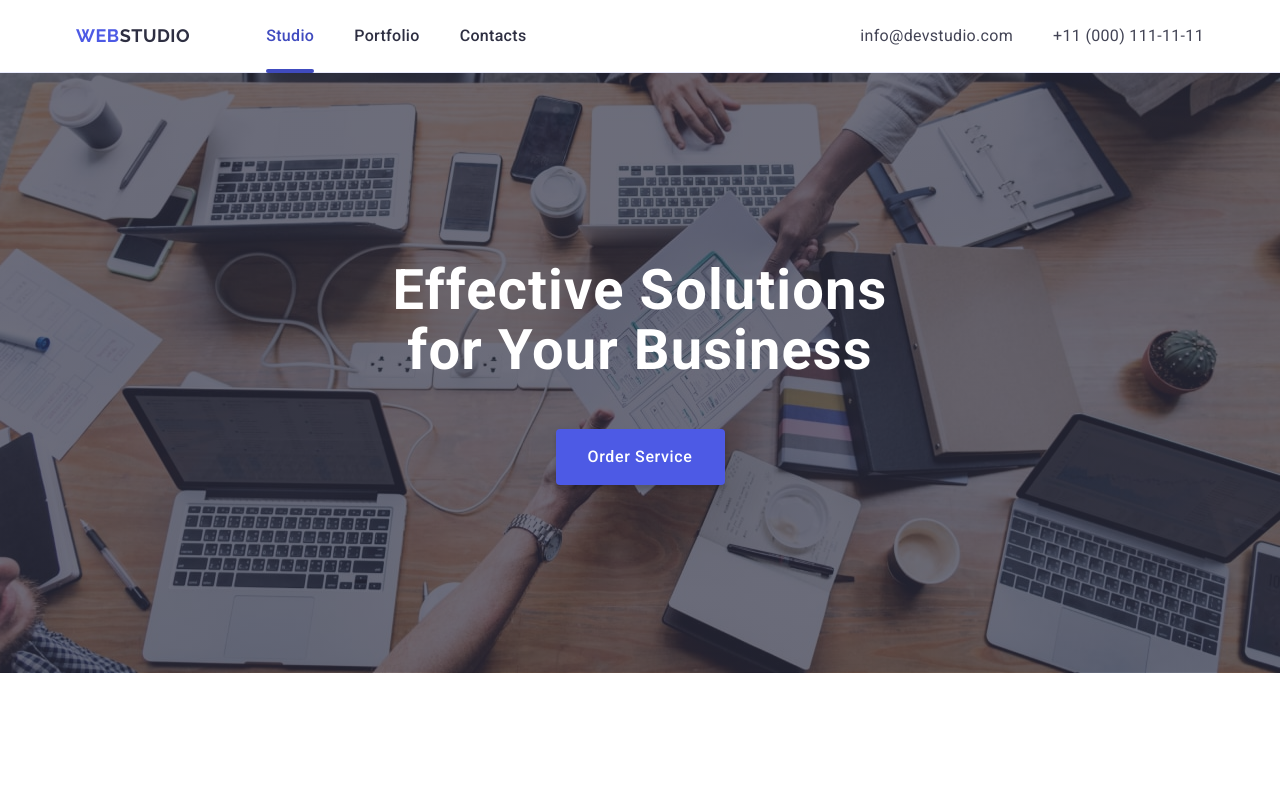
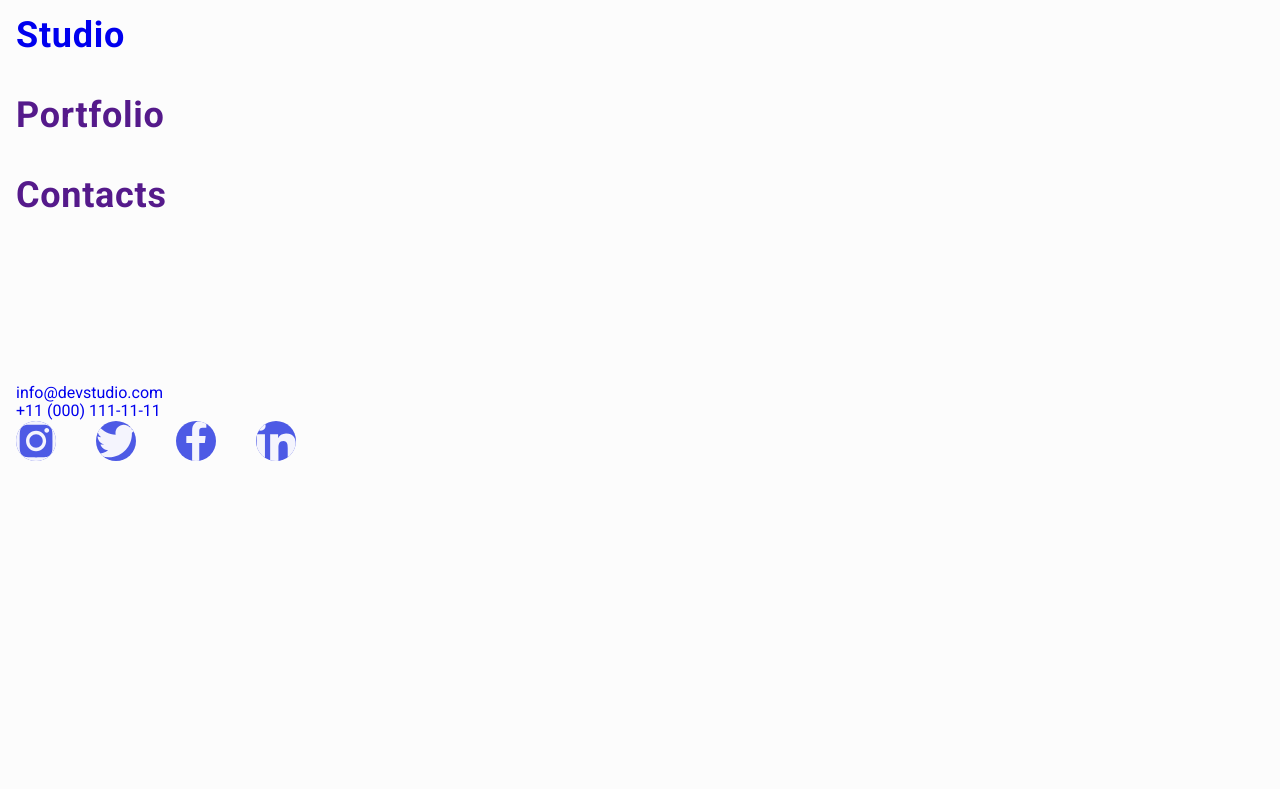
Before and after one commit to Iryna2512/goit-markup-hw-06, a plain HTML site: page index.html in a window 1280 px wide. Shown: the top 789 px of the page. Drawn offline with nearby package versions, Linux system fonts and the light colour scheme.

Commit message:
mob-menu

```diff
--- a/css/styles.css
+++ b/css/styles.css
@@ -138,8 +138,86 @@ img {
     border: none;
 }
 
+/*=============================*/
+/*============mob-menu===========*/
 
-/*=============================*/
+.menu-mob {
+    width: 100vw;
+    height: 100vh;
+    position: fixed;
+    top: 0;
+    left: 0;
+    background-color: #FCFCFC;
+    padding: 16px 24px 24px 16px;
+}
+
+.open-menu-info {
+    display: block;
+    background-color: transparent;
+    border: 50%;
+    border-radius: 4px;
+    width: 24px;
+    height: 24px;
+    margin-left: auto;
+    margin-bottom: 24px;
+}
+
+.mobil-nav {
+    margin-bottom: 168px;
+}
+
+.menu-mob-list {}
+
+.menu-mob-item {
+    font-weight: 700;
+    font-size: 36px;
+    line-height: 111%;
+    letter-spacing: 0.02em;
+    text-transform: capitalize;
+    color: #2E2F42;
+}
+
+.menu-mob-item:not(:last-child) {
+    margin-bottom: 40px;
+}
+
+.menu-mob-link {}
+
+.menu-mob-info {}
+
+.mob-info-item {}
+
+.mob-info-link {}
+
+.mob-social-icon {
+    display: flex;
+    gap: 40px;
+
+}
+
+.mob-social-list {
+    width: 40px;
+    height: 40px;
+    border-radius: 50%;
+    border-color: #4D5AE5;
+}
+
+.link-mob-icon {
+    /*width: 40px;
+    height: 40px;
+    border-radius: 50%;
+    border-color: #4D5AE5;*/
+}
+
+.mob-icon {
+    fill: #F4F4FD;
+    width: 100%;
+    height: 100%;
+    border-radius: 50%;
+    background-color: #4D5AE5;
+}
+
+/*================================*/
 
 /*===========banner=============*/
 .section-banner {
@@ -1233,10 +1311,12 @@ img {
 
     .footer-form-container {
         margin-left: auto;
+        /*text-align: left;*/
     }
 
 
     .footer-form-text {
+        padding: 0;
         font-weight: 500;
     }
 
--- a/index.html
+++ b/index.html
@@ -48,6 +48,65 @@
                     <use href="./images/icons.svg#icon-heroicons-solid_menu"></use>
                 </svg>
             </button>
+        </div>
+        <div class="menu-mob">
+            <button type="button" class="open-menu-info">
+                <svg width="8" height="8">
+                    <use href="./images/icons.svg#icon-close"></use>
+                </svg>
+            </button>
+            <nav class="mobil-nav">
+                <ul class="menu-mob-list">
+                    <li class="menu-mob-item">
+                        <a class="menu-mob-link" target="_blank" href="./index.html">Studio</a>
+                    </li>
+                    <li class="menu-mob-item">
+                        <a class="menu-mob-link" target="_blank" href="">Portfolio</a>
+                    </li>
+                    <li class="menu-mob-item">
+                        <a class="menu-mob-link" target="_blank" href="">Contacts</a>
+                    </li>
+                </ul>
+            </nav>
+            <ul class="menu-mob-info">
+                <li class="mob-info-item">
+                    <a class="mob-info-link" href="mailto:info@devstudio.com">info@devstudio.com</a>
+                </li>
+                <li class="mob-info-item">
+                    <a class="mob-info-link" href="tel:+110001111111">+11 (000) 111-11-11</a>
+                </li>
+            </ul>
+            <ul class="mob-social-icon">
+                <li class="mob-social-list">
+                    <a href="https://www.instagram.com/" target="_blank" class="link-mob-icon">
+                        <svg class="mob-icon" width="24" height="24">
+                            <use href="./images/icons.svg#icon-instagram">
+                            </use>
+                        </svg>
+                    </a>
+                </li>
+                <li class="mob-social-list"> <a href="https://twitter.com/" target="_blank" class="link-mob-icon">
+                        <svg class="mob-icon" width="24" height="24">
+                            <use href="./images/icons.svg#icon-twitter">
+                            </use>
+                        </svg>
+                    </a>
+                </li>
+                <li class="mob-social-list"> <a href="https://www.facebook.com/" target="_blank" class="link-mob-icon">
+                        <svg class="mob-icon" width="24" height="24">
+                            <use href="./images/icons.svg#icon-facebook">
+                            </use>
+                        </svg>
+                    </a>
+                </li>
+                <li class="mob-social-list"> <a href="https://www.linkedin.com/" target="_blank" class="link-mob-icon">
+                        <svg class="mob-icon" width="24" height="24">
+                            <use href="./images/icons.svg#icon-linkedin">
+                            </use>
+                        </svg>
+                    </a>
+                </li>
+            </ul>
         </div>
     </header>
     <main>
```
